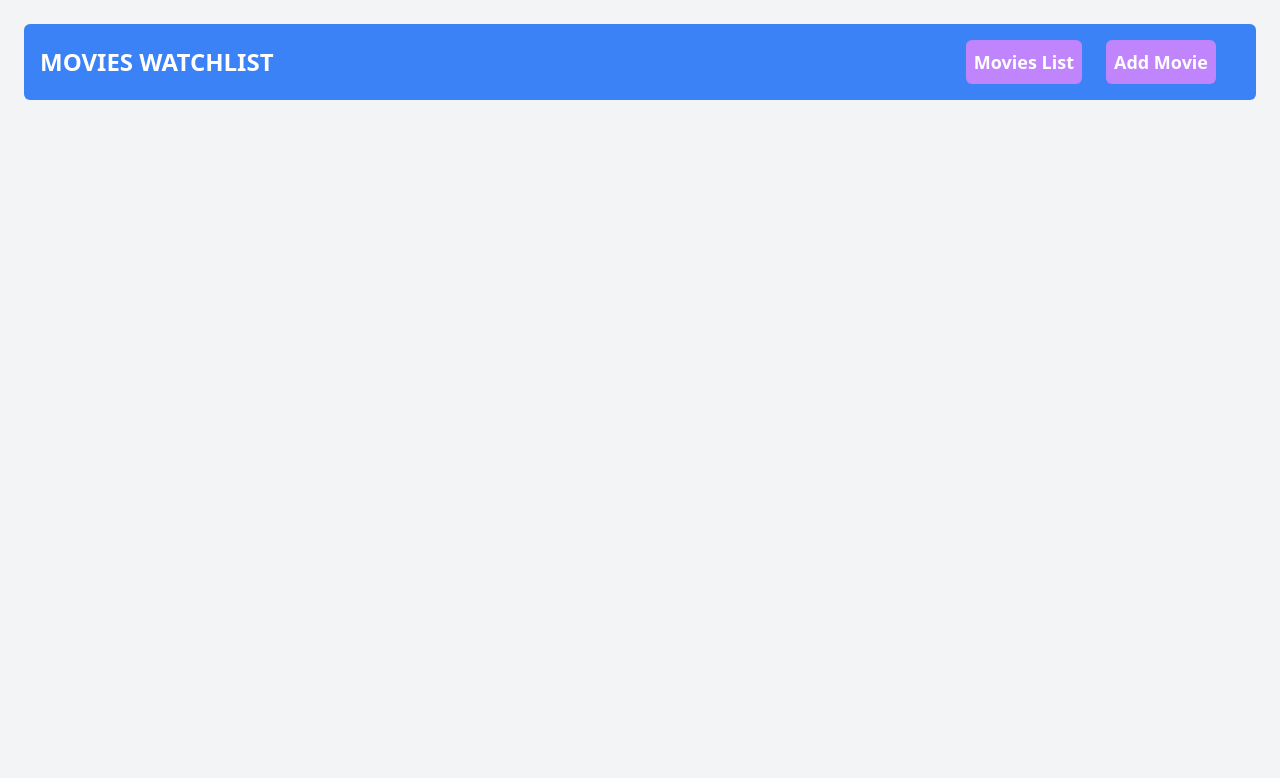
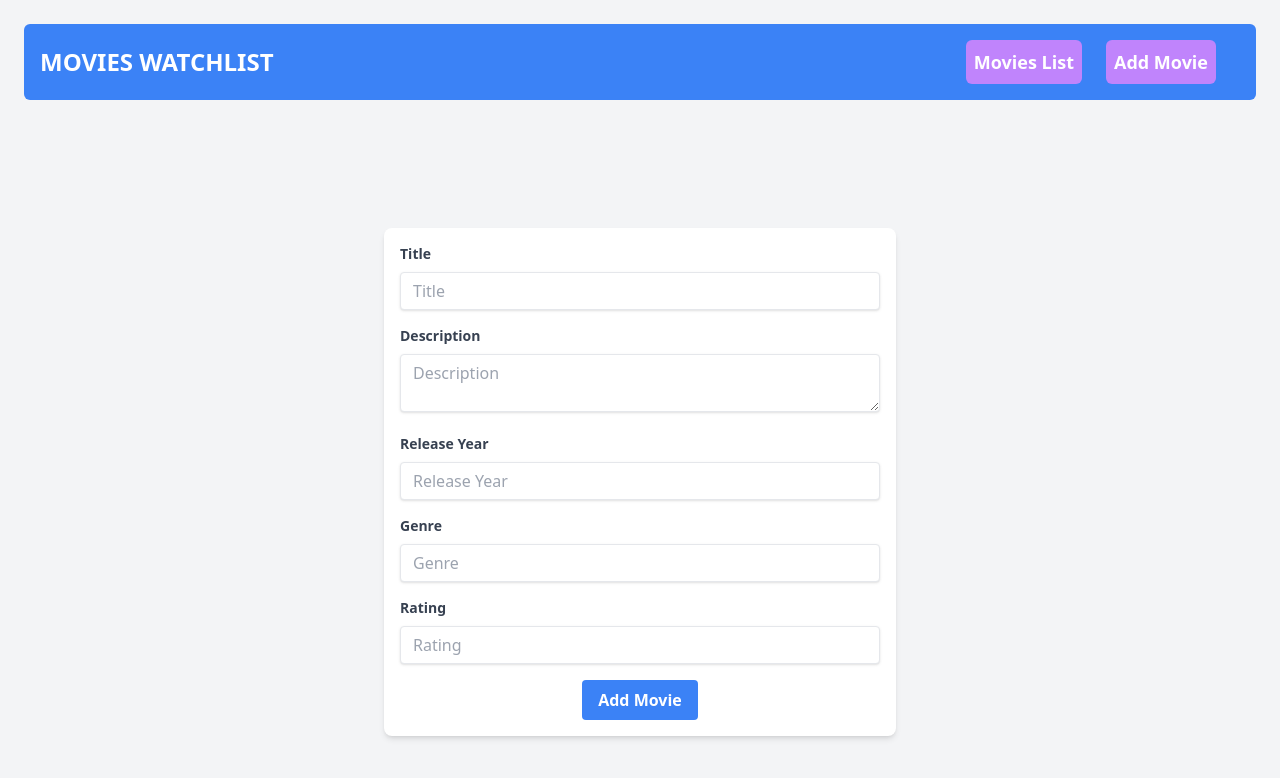
Before and after one commit to Hemankoli/MovieApp, a React (Create React App) app: page /movies_add in a window 1280 px wide. Shown: the top 778 px of the page. Built offline with nearby package versions, Linux system fonts and the light colour scheme.

Commit message:
"latest"

```diff
--- a/src/App.js
+++ b/src/App.js
@@ -15,7 +15,7 @@
           <div className="container mx-auto">
             <Routes>
               <Route path="/" element={<MovieList />} />
-              <Route path="/add" element={<AddMovie />} />
+              <Route path="/movies_add" element={<AddMovie />} />
             </Routes>
           </div>
         </div>
--- a/src/components/AddMovie.js
+++ b/src/components/AddMovie.js
@@ -1,6 +1,8 @@
 import React, { useState } from 'react';
 import { useDispatch } from 'react-redux';
 import { addMovie } from '../redux/action';
+import { useNavigate } from 'react-router-dom';
+
 
 const AddMovie = () => {
   const [title, setTitle] = useState('');
@@ -9,6 +11,8 @@
   const [genre, setGenre] = useState('');
   const [rating, setRating] = useState('');
   const dispatch = useDispatch();
+  const navigate = useNavigate();
+
 
   const handleSubmit = (e) => {
     e.preventDefault();
@@ -18,6 +22,7 @@
     setReleaseYear('');
     setGenre('');
     setRating('');
+    navigate('/');
   };
 
   return (
--- a/src/components/NavBar.js
+++ b/src/components/NavBar.js
@@ -32,7 +32,7 @@
           </li>
           <li>
             <Link
-              to="/add"
+              to="/movies_add"
               className="text-white text-lg border-purple-400 font-semibold p-2 rounded-md bg-purple-400 hover:bg-red-400 block md:inline-block"
               onClick={() => setIsMenuOpen(false)}
             >
```
